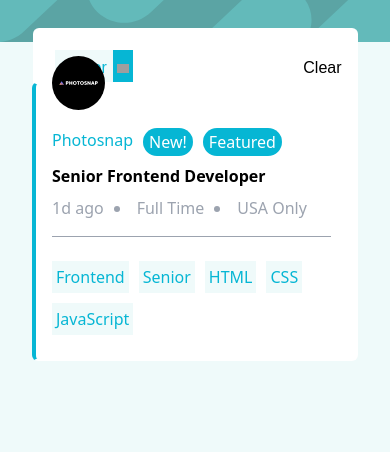
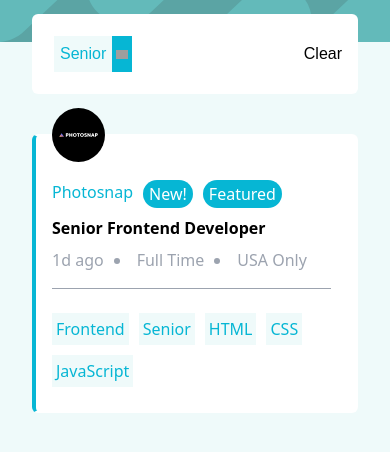
Before and after one commit to nitishkyadav/job-listing, a React (Create React App) app: page / in a window 390 px wide. Both pictures are taken after a click on the item "Senior". Shown: the top 452 px of the page. Built offline with nearby package versions, Linux system fonts and the light colour scheme; grey boxes are pictures that could not be loaded.

Commit message:
Fixed Mobile Design

```diff
--- a/src/App.js
+++ b/src/App.js
@@ -5,7 +5,7 @@ import SearchBar from "./SearchBar/SearchBar";
 
 function App() {
   return (
-    <div className="flex flex-col align-middle">
+    <div className="flex flex-col align-middle relative">
       <Header />
       {/* <SearchBar /> */}
       <JobListings />
--- a/src/Header.jsx
+++ b/src/Header.jsx
@@ -4,13 +4,13 @@ import SearchBar from "./SearchBar/SearchBar";
 
 const Header = () => {
   return (
-    <header className="flex relative justify-center">
+    <header className="flex justify-center">
       <img
         src="./images/bg-header-desktop.svg"
         className="bg-darkCyan max-w-full"
         alt="bg"
       />
-      <SearchBar />
+      {/* <SearchBar /> */}
     </header>
   );
 };
--- a/src/JobListings/JobListings.jsx
+++ b/src/JobListings/JobListings.jsx
@@ -2,9 +2,12 @@ import JobListing from "../Job-Listing/JobListing";
 import { filterParameters } from "../utility/helperFunctions";
 import { useEffect, useState } from "react";
 import { useSelector } from "react-redux";
+import SearchBar from "../SearchBar/SearchBar";
 
 const JobListings = (props) => {
-  const { keywords } = useSelector((state) => state.filterKeywords);
+  const { keywords, isSearchEnabled } = useSelector(
+    (state) => state.filterKeywords,
+  );
   const [jobData, setJobData] = useState([]);
   const [smMarginTop, setSmMarginTop] = useState([]);
 
@@ -16,24 +19,22 @@ const JobListings = (props) => {
       setJobData(filterParameters(...data));
     }
 
-    if (keywords.length === 0) {
-      setSmMarginTop("mt-4");
-    } else if (keywords.length <= 2) {
-      setSmMarginTop("mt-20");
-    } else if (keywords.length <= 4) {
-      setSmMarginTop("mt-32");
-    } else if (keywords.length > 4) {
-      setSmMarginTop("mt-48");
+    if (isSearchEnabled) {
+      setSmMarginTop("-mt-7");
+    } else {
+      setSmMarginTop("");
     }
-    console.log(jobData);
-  }, [keywords, smMarginTop]);
+  }, [keywords, isSearchEnabled]);
 
   return (
-    <div className={`flex px-8 mx-auto flex-col xs:${smMarginTop}`}>
+    // <div className="flex justify-center">
+    <div className={`flex px-8 mx-auto flex-col ${smMarginTop}`}>
+      <SearchBar />
       {jobData.map((data) => (
         <JobListing data={data} key={data.id} setJobData={setJobData} />
       ))}
     </div>
+    // </div>
   );
 };
 
--- a/src/SearchBar/SearchBar.jsx
+++ b/src/SearchBar/SearchBar.jsx
@@ -20,9 +20,8 @@ const SearchBar = (props) => {
 
   if (isSearchEnabled) {
     return (
-      <div className="flex justify-center top-2/3 w-full absolute">
-        <div className="flex mx-auto bg-white rounded-md font-leagueSparten justify-between gap-5 border-transparent xs:max-w-md w-10/12 p-4">
-          <div className="flex flex-wrap gap-5 m-1.5">
+      <div className="flex bg-white rounded-md font-leagueSparten justify-between gap-5 border-transparent xs:max-w-md w-12/12 p-4">
+        <div className="flex flex-wrap gap-5 justify-start m-1.5 max-w-md w-12/12">
           {keywords.map((data, index) => (
             <div key={index} className="flex border-red-50 rounded-2xl">
               <p className="bg-bodyBg font-leagueSparten text-cyan-500 xs:font-medium p-1.5 text-base">
@@ -45,7 +44,6 @@ const SearchBar = (props) => {
         </div>
         <button onClick={clearHandler}>Clear</button>
       </div>
-      </div>
     );
   }
 };
```
Lines whose indentation alone changed are shown as unchanged.
